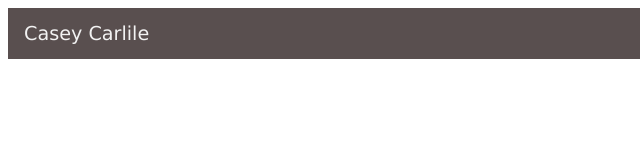
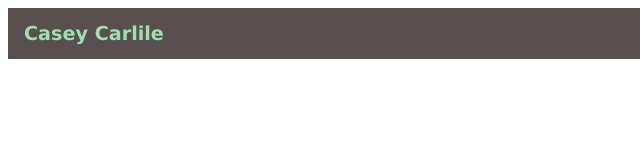
Before and after one commit to caseycarlile/caseycarlile.github.io, a plain HTML site: page index.html in a window 1280 px wide. Shown: the full height of the page, 0-640 px from the left. Drawn offline with Linux system fonts and the light colour scheme.

Commit message:
Color Change
Change name to be green and bold.

```diff
--- a/index.html
+++ b/index.html
@@ -9,7 +9,7 @@
 
 <body>
 <div class="page-top">
-	<a href="index.html">Casey Carlile</a>
+	<a href="index.html"><span class="name">Casey Carlile</span></a>
 	<div class="top-right">
 		<a href="projects.html" class="top-right">projects</a>
 		<a href="astronomy.html" class="top-right">astronomy</a>
--- a/style.css
+++ b/style.css
@@ -7,6 +7,11 @@ body {
 
 a {
 	text-decoration: none;
+}
+
+.name {
+	color: #9DE0AD;
+	font-weight: bold;
 }
 
 .page-top {
@@ -19,7 +24,7 @@ a {
 	padding: 14px 16px;
 	float: left;
 	font-size: 1.2em;
-	color: #F2F2F2;
+	color: #F2F2F1;
 }
 
 .page-top a:hover {
```
